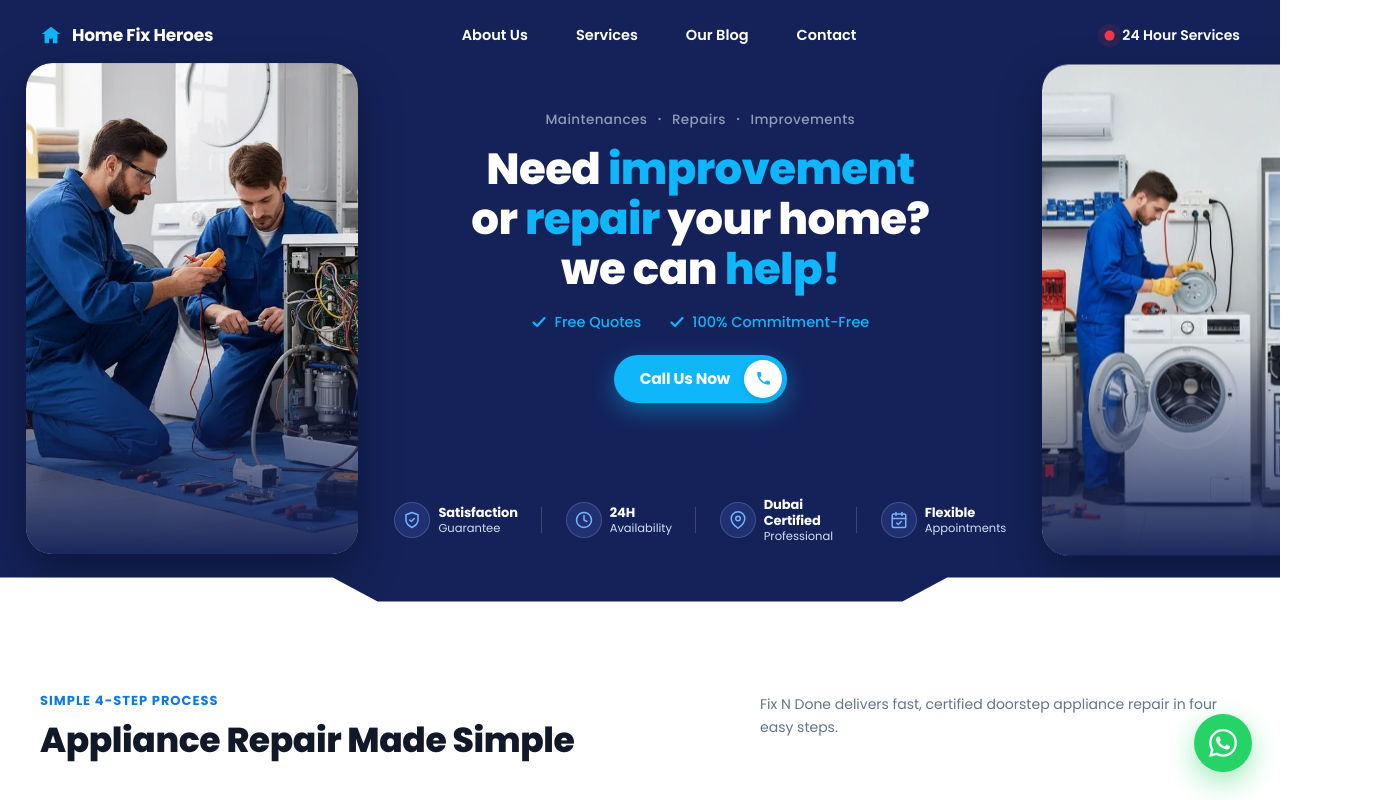
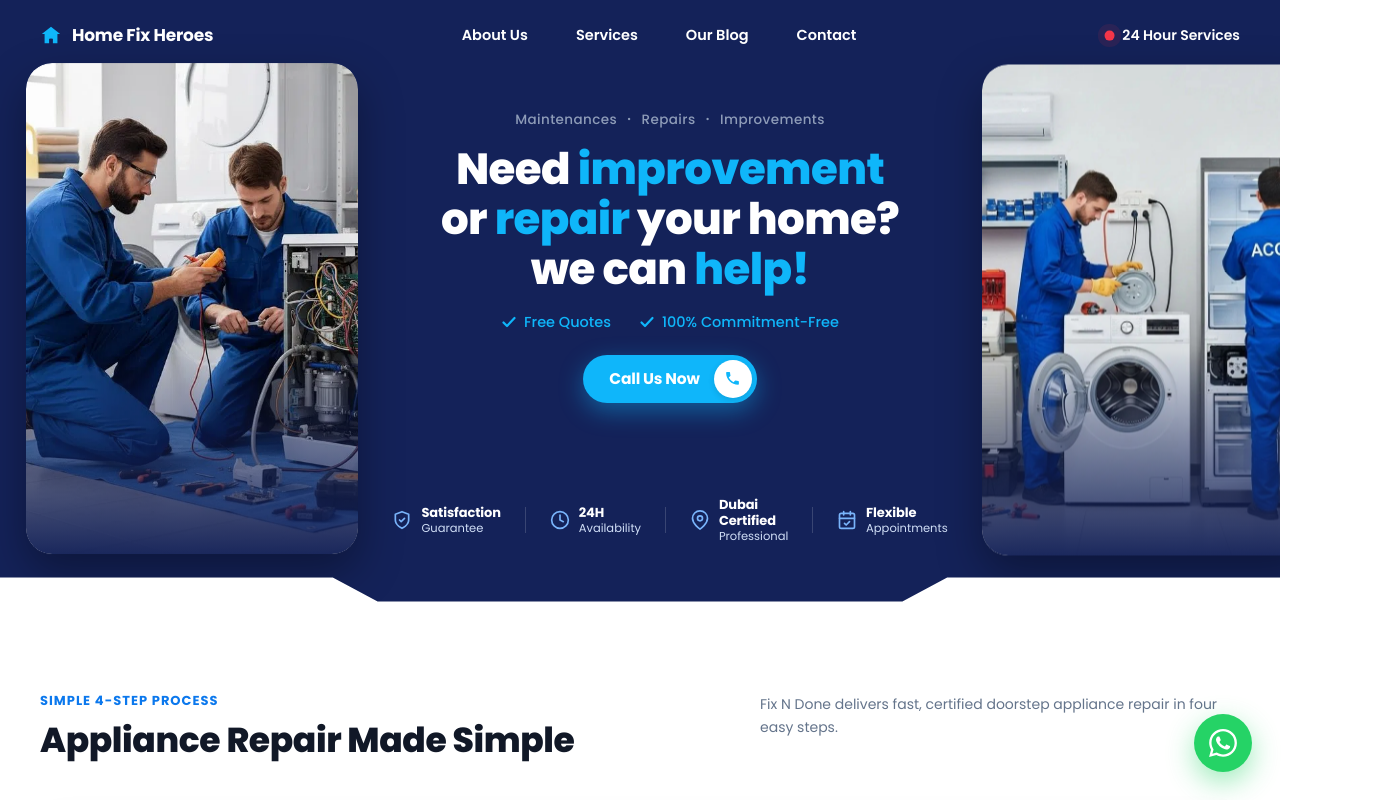
Before and after one commit to sadaf-fatima100/Appliances-Repair-Company, a plain HTML site: page index.html in a window 1280 px wide. Shown: the top 800 px of the page, 1375 px wide, since content can reach past the window. Drawn offline with Linux system fonts and the light colour scheme.

Commit message:
Remove circle container and apply shiny gleam directly to stat icons on hover

```diff
--- a/style.css
+++ b/style.css
@@ -481,12 +481,12 @@ img {
   box-shadow: 0 4px 12px rgba(0, 0, 0, 0.25);
 }
 
-/* ─── Hero Bottom Stats Row (Interactive Shiny Icons) ─── */
+/* ─── Hero Bottom Stats Row (Clean Sleek Icons - Zero Circle) ─── */
 .hero-stats {
   display: flex;
   align-items: center;
   justify-content: center;
-  gap: clamp(10px, 1.2vw, 18px);
+  gap: clamp(12px, 1.4vw, 22px);
   width: 100%;
   max-width: 680px;
   margin-top: auto;
@@ -496,78 +496,67 @@ img {
 .stat-unit {
   display: flex;
   align-items: center;
-  gap: 8px;
+  gap: 9px;
   text-align: left;
   cursor: pointer;
-  padding: 4px 8px;
-  border-radius: 12px;
-  transition: transform 0.25s cubic-bezier(0.4, 0, 0.2, 1), background-color 0.25s ease;
+  padding: 4px 6px;
+  background: transparent;
+  transition: transform 0.25s cubic-bezier(0.4, 0, 0.2, 1);
 }
 
 .stat-unit:hover {
-  transform: translateY(-3px);
-  background-color: rgba(255, 255, 255, 0.06);
+  transform: translateY(-2px);
+  background: transparent;
 }
 
 .stat-icon-circle {
-  width: 36px;
-  height: 36px;
-  background-color: var(--stat-icon-bg);
-  border-radius: 50%;
-  display: flex;
+  width: auto;
+  height: auto;
+  background: transparent !important;
+  border: none !important;
+  border-radius: 0 !important;
+  box-shadow: none !important;
+  display: inline-flex;
   align-items: center;
   justify-content: center;
   flex-shrink: 0;
-  border: 1px solid rgba(255, 255, 255, 0.16);
   position: relative;
-  overflow: hidden;
-  transition: all 0.3s cubic-bezier(0.4, 0, 0.2, 1);
-}
-
-/* Shiny light sheen beam on stat icons */
-.stat-icon-circle::before {
-  content: '';
-  position: absolute;
-  top: -60%;
-  left: -130%;
-  width: 70%;
-  height: 220%;
-  background: linear-gradient(
-    120deg,
-    transparent 0%,
-    rgba(255, 255, 255, 0.2) 20%,
-    rgba(255, 255, 255, 0.9) 50%,
-    rgba(255, 255, 255, 0.2) 80%,
-    transparent 100%
-  );
-  transform: rotate(30deg);
-  pointer-events: none;
-  transition: left 0.65s cubic-bezier(0.2, 0.8, 0.2, 1);
-  z-index: 1;
-}
-
-.stat-unit:hover .stat-icon-circle {
-  transform: scale(1.14) rotate(4deg);
-  background-color: #243a8c;
-  border-color: var(--sky-blue);
-  box-shadow: 0 0 16px rgba(15, 182, 250, 0.65), inset 0 0 8px rgba(15, 182, 250, 0.35);
-}
-
-/* Shiny sheen sweep triggered on hover */
-.stat-unit:hover .stat-icon-circle::before {
-  left: 160%;
 }
 
 .stat-unit .stat-icon-circle svg {
+  width: 20px;
+  height: 20px;
+  stroke: #79b4fb;
   position: relative;
-  z-index: 2;
-  transition: all 0.25s ease;
-}
-
+  transition: stroke 0.25s ease, filter 0.25s ease, transform 0.25s ease;
+}
+
+/* Shiny specular gleam directly on icon paths on hover (NO CIRCLE) */
 .stat-unit:hover .stat-icon-circle svg {
-  stroke: #ffffff;
-  filter: drop-shadow(0 0 5px rgba(15, 182, 250, 0.95));
-  transform: scale(1.08);
+  animation: iconShinyFlash 0.7s cubic-bezier(0.2, 0.8, 0.2, 1) forwards;
+}
+
+@keyframes iconShinyFlash {
+  0% {
+    stroke: #79b4fb;
+    filter: drop-shadow(0 0 0 rgba(255, 255, 255, 0));
+    transform: scale(1);
+  }
+  30% {
+    stroke: #ffffff;
+    filter: drop-shadow(0 0 6px #ffffff) drop-shadow(0 0 14px #0fb6fa);
+    transform: scale(1.22);
+  }
+  65% {
+    stroke: #38bdf8;
+    filter: drop-shadow(0 0 10px #0fb6fa) drop-shadow(0 0 3px #ffffff);
+    transform: scale(1.14);
+  }
+  100% {
+    stroke: #ffffff;
+    filter: drop-shadow(0 0 7px rgba(15, 182, 250, 0.95)) drop-shadow(0 0 2px #ffffff);
+    transform: scale(1.16);
+  }
 }
 
 .stat-labels {
```
